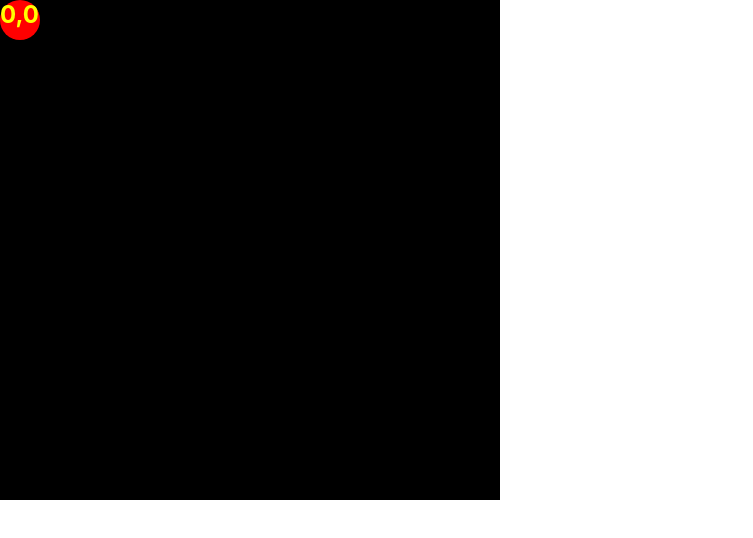
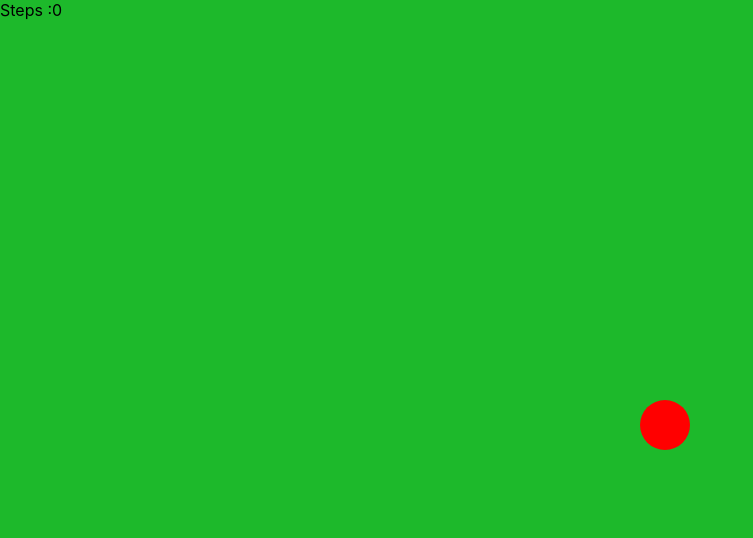
Before and after one commit to paugal/PokemonCapgemini, a React (Create React App) app: page / in a window 1280 px wide. Shown: the top 538 px of the page, without its empty margins (0-753 px from the left). Built offline with nearby package versions, Linux system fonts and the light colour scheme.

Commit message:
Sandra Player

```diff
--- a/package.json
+++ b/package.json
@@ -13,6 +13,7 @@
     "react": "^18.2.0",
     "react-dom": "^18.2.0",
     "react-scripts": "5.0.1",
+    "styled-components": "^5.3.5",
     "typescript": "^4.7.4",
     "web-vitals": "^2.1.4"
   },
@@ -42,6 +43,7 @@
   },
   "devDependencies": {
     "@types/node-sass": "^4.11.3",
+    "@types/styled-components": "^5.1.25",
     "node-sass": "^7.0.1"
   }
 }
--- a/src/components/GameBox.tsx
+++ b/src/components/GameBox.tsx
@@ -1,11 +1,26 @@
 import React from 'react'
 import '../styles/GameBox.sass'
 import Player from './Player'
+import styled from 'styled-components'
+import {GAME_HEIGHT, GAME_WIDTH } from "../data/constants"
 
 export default function GameBox() {
   return (
-    <div className='GameBox'>
+    <>
+      <GameBoxStyle height={GAME_HEIGHT} width={GAME_WIDTH}>
         <Player/>
-    </div>
+      </GameBoxStyle>
+    </>
   )
 }
+
+type GameBoxStyleProps = {
+  height: number;
+  width: number;
+}
+
+export const GameBoxStyle = styled.div<GameBoxStyleProps>`
+  background-color: #1DB92B ;
+  width: ${(props) => props.width}px;
+  height: ${(props) => props.height}px;
+`;
--- a/src/components/Player.tsx
+++ b/src/components/Player.tsx
@@ -1,86 +1,74 @@
-import { render } from "@testing-library/react";
-import React, { Component, useEffect, useState  } from "react";
-import '../styles/Player.sass'
+import React, { useState, useEffect, useRef } from 'react'
+import { PLAYER_HEIGHT, PLAYER_WIDTH, GAME_HEIGHT, GAME_WIDTH } from "../data/constants"
+import styled from 'styled-components'
 
 export default function Player() {
 
-    const [position, setPosition] = useState({x: 0, y:0})
-    const [delta, setDelta] = useState(10);
-    const limits = {minX: 0, maxX: 460, minY: 0, maxY: 460 }
+  const [playerPosition, setPlayerPosition] = useState<{ x: number; y: number }>({ x: GAME_WIDTH / 2, y: GAME_HEIGHT / 2 })
+  const steps = useRef(0)
 
-    useEffect(()=> {
-        //console.log("rendering por el useeffect")
-        document.addEventListener('keydown',  detectKeyDown, true)
-    }, [])
+  console.log("renderiza el PLAYER")
 
-    useEffect(()=> {
-        position.y > limits.maxY ? setPosition(prevPreferences =>  {
-            return { ...prevPreferences, y: limits.maxY}
-        })
-        : position.y < limits.minY ? setPosition(prevPreferences =>  {
-            return { ...prevPreferences, y: limits.minY}
-        })
-        : position.x > limits.maxX ? setPosition(prevPreferences =>  {
-            return { ...prevPreferences, x: limits.maxX}
-        })
-        : position.x < limits.minX ? setPosition(prevPreferences =>  {
-            return { ...prevPreferences, x: limits.minX}
-        }) : setPosition(position)
-     }, [position])
+  const detectKeyDown = (e: any) => {
+    console.log('Clicked Key: ', e.key)
 
-    const moveTitleToDown = () => {
+    switch (e.key) {
+      case 'ArrowLeft':
+        console.log("pulsamos izquierda");
+        setPlayerPosition(prevPosition => { return { ...prevPosition, x: prevPosition.x > 0 ? prevPosition.x - 10 : 0 } })
+        break;
+      case 'ArrowRight':
+        console.log("pulsamos derecha");
+        setPlayerPosition(prevPosition =>
+          ({ ...prevPosition, x: prevPosition.x < GAME_WIDTH - PLAYER_WIDTH ? prevPosition.x + 10 : GAME_WIDTH - PLAYER_WIDTH })
+        )
 
-        setPosition(prevPreferences =>  {
-            return { ...prevPreferences, y: prevPreferences.y + delta}
-        })
-    };
-    const moveTitleToRight = () => {
-        setPosition(prevPreferences =>  {
-            return { ...prevPreferences, x: prevPreferences.x + delta}
-        })
-    };
-    const moveTitleToLeft = () => {
-        setPosition(prevPreferences =>  {
-            return { ...prevPreferences, x: prevPreferences.x - delta}
-        })
-    };
-    const moveTitleToUp = () => {
-        setPosition(prevPreferences =>  {
-            return { ...prevPreferences, y: prevPreferences.y - delta}
-        })
-    };
-
-    const detectKeyDown = (e: any) => {
-        switch(e.key){
-            case 'ArrowLeft':
-                moveTitleToLeft()
-                break;
-            case 'ArrowRight':
-                moveTitleToRight()
-                break;
-            case 'ArrowUp':
-                moveTitleToUp()
-                break;
-            case 'ArrowDown':
-                moveTitleToDown()
-                break;
-        }
+        break;
+      case 'ArrowUp':
+        console.log("pulsamos arriba");
+        setPlayerPosition(prevPosition =>
+          ({ ...prevPosition, y: prevPosition.y > 0 ? prevPosition.y - 10 : 0 })
+        )
+        break;
+      case 'ArrowDown':
+        console.log("pulsamos abajo");
+        setPlayerPosition(prevPosition => { return { ...prevPosition, y: prevPosition.y < GAME_HEIGHT - PLAYER_HEIGHT ? prevPosition.y + 10 : GAME_HEIGHT - PLAYER_HEIGHT } }
+        )
+        break;
     }
 
-    return(
-        <div>
+  }
+  useEffect(() => {
+    document.addEventListener('keydown', detectKeyDown, true)
+  }, [])
 
-        <h2
-            style={{
-            position: "absolute",
-            left: `${position.x}px`,
-            top: `${position.y}px`,
-            color: 'white',
-            margin: '0px'
-            }}
-        >
-            <div className='Player'>{position.x},{position.y}</div>
-        </h2>
-        </div>
-    );
+
+  useEffect(() => {
+    steps.current = steps.current + 1
+  }, [playerPosition])
+
+  return (
+    <>
+      <PlayerStyle height={PLAYER_HEIGHT} width={PLAYER_WIDTH} top={playerPosition.y} left={playerPosition.x}></PlayerStyle>
+      <div>Steps :{steps.current}</div>
+    </>
+
+  )
 }
+
+type PlayerStyleProps = {
+  height: number;
+  width: number;
+  top: number;
+  left: number
+}
+
+export const PlayerStyle = styled.div<PlayerStyleProps>`
+  position: absolute;
+  background-color: red;
+  border-radius:50%;
+  width: ${(props) => props.width}px;
+  height: ${(props) => props.height}px;
+  top: ${(props) => props.top}px;
+  left: ${(props) => props.left}px;
+`;
--- /dev/null
+++ b/src/data/constants.tsx
@@ -0,0 +1,5 @@
+
+export const PLAYER_HEIGHT = 50;
+export const PLAYER_WIDTH = 50;
+export const GAME_HEIGHT = window.innerHeight;
+export const GAME_WIDTH = window.innerWidth;
--- a/src/styles/GameBox.sass
+++ b/src/styles/GameBox.sass
@@ -1,4 +1,2 @@
 .GameBox
-    background-color: black
-    width: 500px
-    height: 500px
+    background-color: green
```
Also changed, not shown: 1 other file (tests, documents, lock files or other folders).
